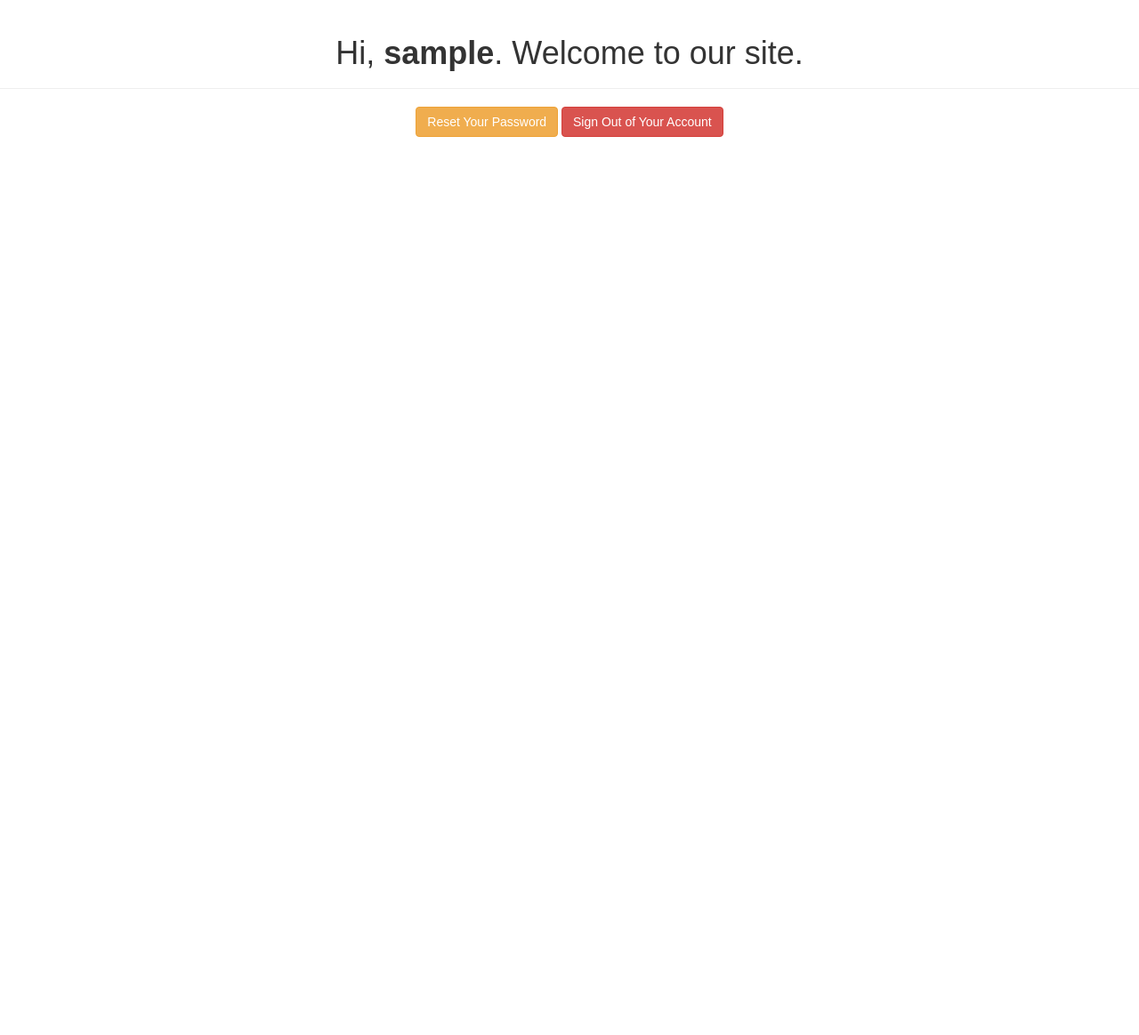
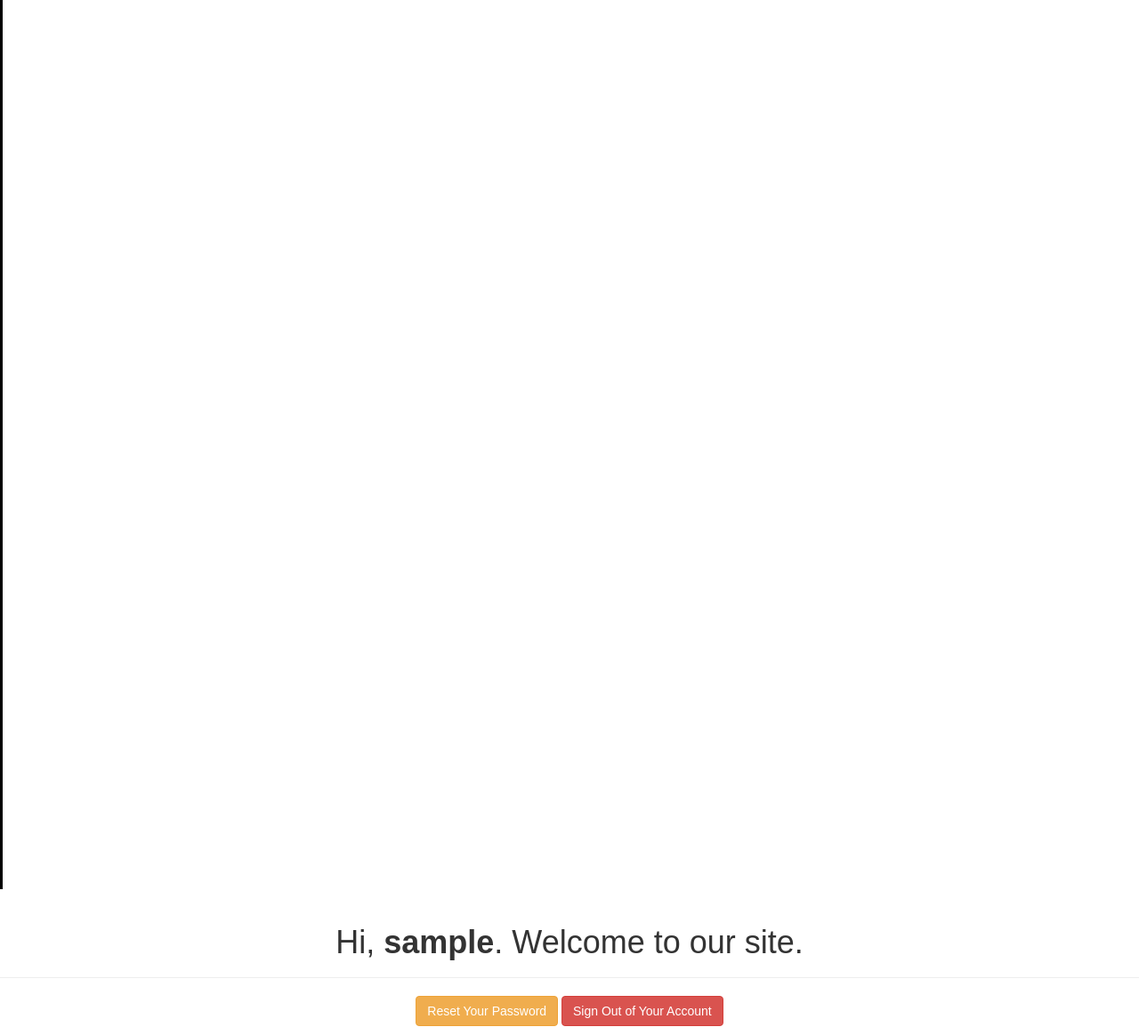
Before and after one commit to reckonns/reckon, a PHP site: page /dashboard.php in a window 1280 px wide. Shown: the whole page at 89% size. Before the commit the page ends 154 px from the top, so only its background shows below. Run offline with PHP 8.4, Linux system fonts and the light colour scheme; the visitor is signed in with stand-in values (Sample User, id 1).

Commit message:
Made changes to dashboard.php
Getting the design of dashboard ready

```diff
--- a/dashboard.php
+++ b/dashboard.php
@@ -17,9 +17,15 @@ if(!isset($_SESSION["loggedin"]) || $_SESSION["loggedin"] !== true){
     <link rel="stylesheet" href="https://maxcdn.bootstrapcdn.com/bootstrap/3.3.7/css/bootstrap.css">
     <style type="text/css">
         body{ font: 14px sans-serif; text-align: center; }
+        #verticle-line{
+            width: 3px;
+            height:1000px;
+            background-color: black;
+        }
     </style>
 </head>
 <body>
+    <div id = "verticle-line"></div>
     <div class="page-header">
         <h1>Hi, <b><?php echo htmlspecialchars($_SESSION["username"]); ?></b>. Welcome to our site.</h1>
     </div>
```
